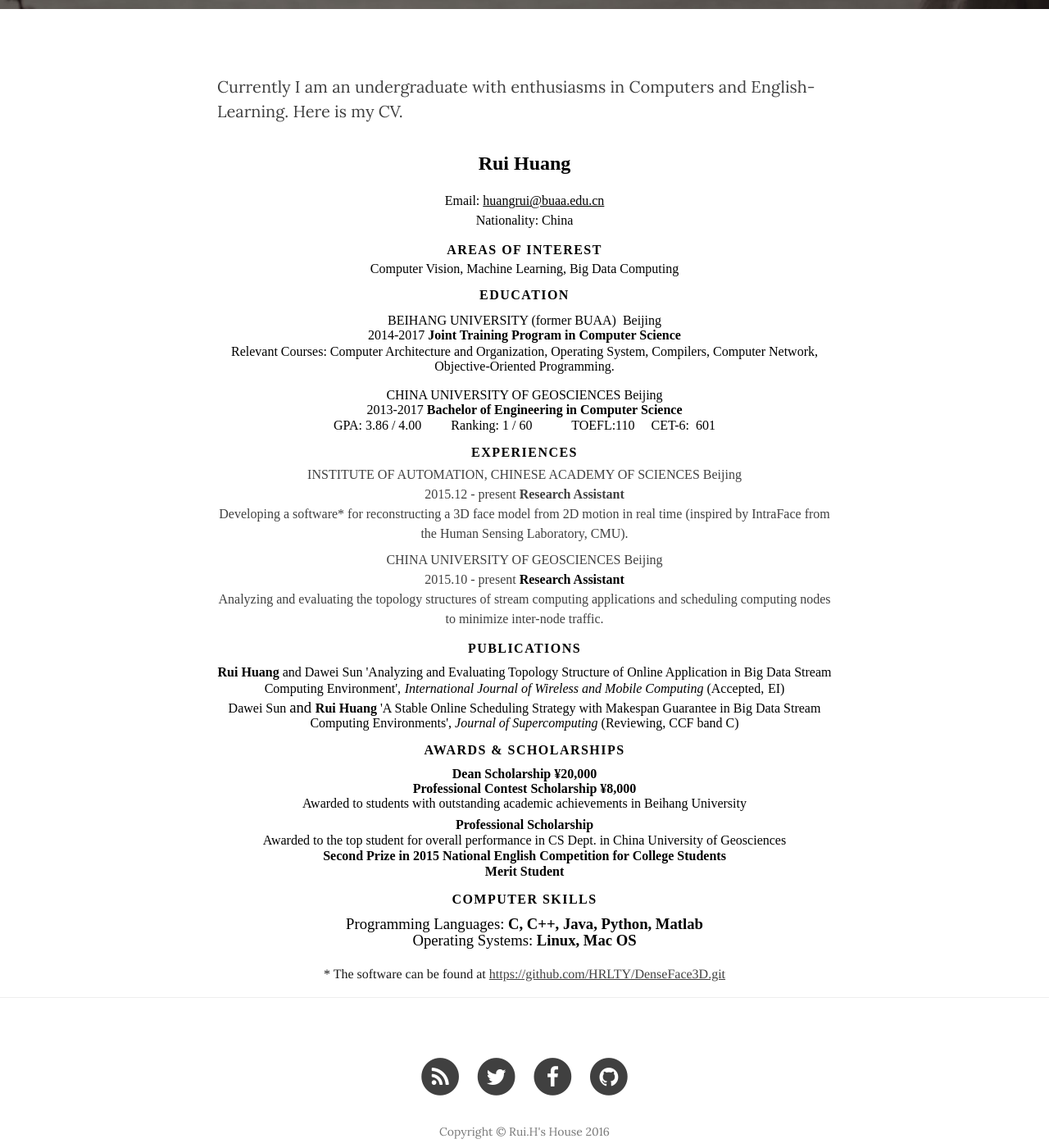
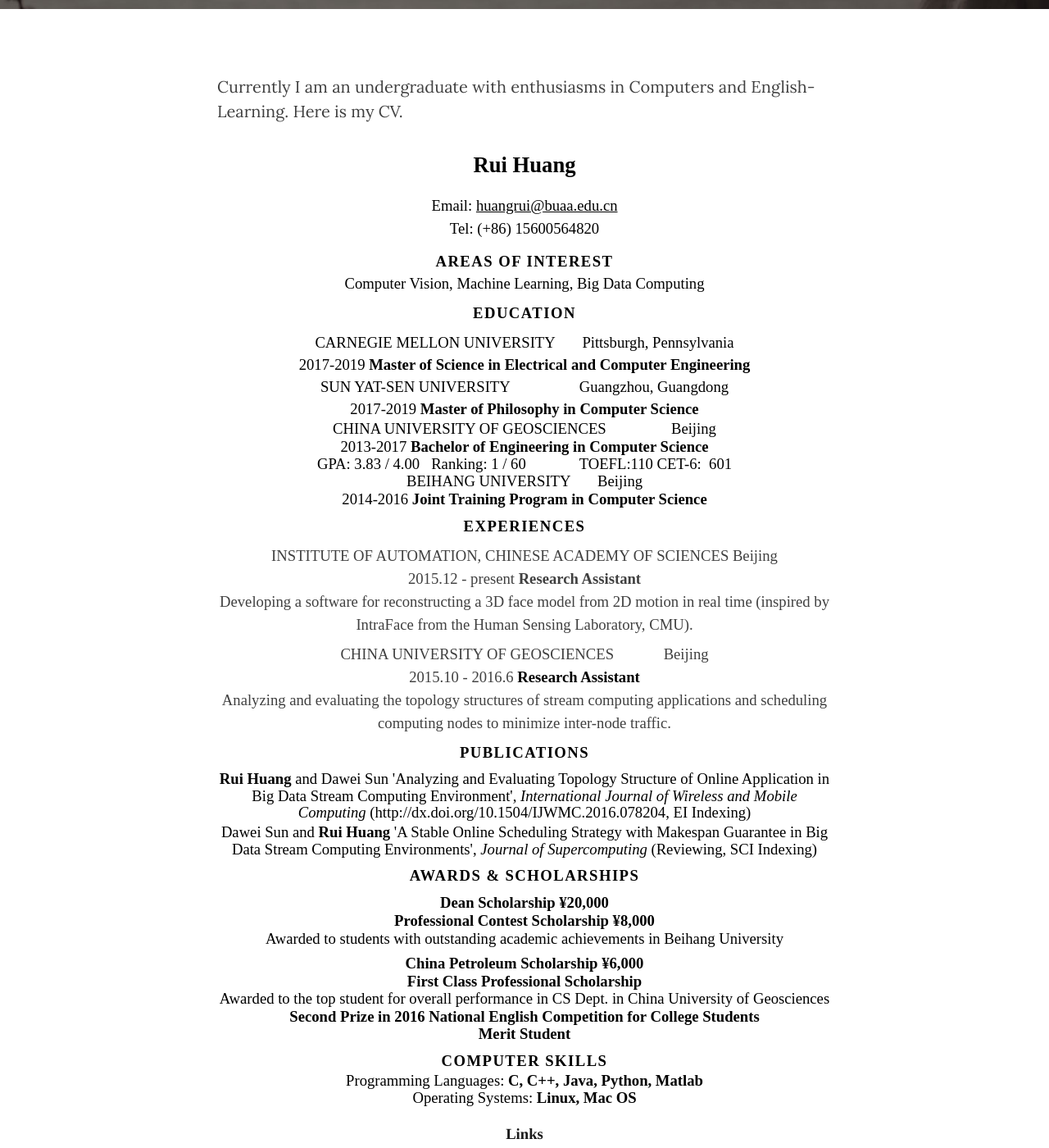
Before and after one commit to HRLTY/hrlty.github.io, a Jekyll site: the page built from about.html, in a window 1280 px wide and 1400 px high, scrolled down 437 px. Shown: the whole window at 82% size. Built offline with Jekyll 4.4.1, drawn with Linux system fonts in a browser that asks for light colours; nearby versions of some CDN libraries; some of the changed text lies outside the part shown.

Commit message:
update cv

```diff
--- a/about.html
+++ b/about.html
@@ -6,7 +6,6 @@
 ---
 
 <p>Currently I am an undergraduate with enthusiasms in Computers and English-Learning. Here is my CV.</p>
-<html>
 <html>
 
 <head>
@@ -35,9 +34,6 @@
 @font-face
 	{font-family:Baskerville;
 	panose-1:2 2 5 2 7 4 1 2 3 3;}
-@font-face
-	{font-family:"Baskerville SemiBold";
-	panose-1:2 2 7 2 7 4 0 2 2 3;}
  /* Style Definitions */
 p.MsoNormal, li.MsoNormal, div.MsoNormal
 	{margin:0cm;
@@ -149,135 +145,155 @@
 <div class=WordSection1>
 
 <p class=Name align=center style='text-align:center'><b><span lang=PT
-style='font-size:18.0pt;font-family:"Times New Roman"'>Rui Huang</span></b></p>
+style='font-size:20.0pt;font-family:"Times New Roman"'>Rui Huang</span></b></p>
 
 <p class=Subheading align=center style='text-align:center'><span
-style='font-size:12.0pt;font-family:"Times New Roman";font-weight:normal'>Email:
+style='font-size:14.0pt;font-family:"Times New Roman";font-weight:normal'>Email:
 <span class=Hyperlink0><span style='text-decoration:none'>huangrui@buaa.edu.cn</span></span></span></p>
 
 <p class=Subheading align=center style='text-align:center'><span
-style='font-size:12.0pt;font-family:"Times New Roman";font-weight:normal'>Nationality:
-China</span></p>
+style='font-size:14.0pt;font-family:"Times New Roman";font-weight:normal'>Tel:
+(+86) 15600564820</span></p>
 
 <p class=Heading align=center style='text-align:center'><span style='font-size:
-12.0pt;font-family:"Times New Roman"'>Areas of interest</span></p>
+14.0pt;font-family:"Times New Roman";text-transform:none'>AREAS OF INTEREST</span></p>
 
 <p class=Body2 align=center style='margin-bottom:6.0pt;text-align:center'><span
-lang=PT style='font-size:12.0pt;line-height:140%;font-family:"Times New Roman";
+lang=PT style='font-size:14.0pt;line-height:140%;font-family:"Times New Roman";
 color:black'>Computer Vision, Machine Learning, Big Data Computing</span></p>
 
-<p class=Heading align=center style='margin-top:6.0pt;text-align:center'><span
-style='font-size:12.0pt;font-family:"Times New Roman"'>EDUCATION</span></p>
+<p class=Heading align=center style='margin-top:0cm;margin-right:0cm;
+margin-bottom:6.0pt;margin-left:0cm;text-align:center'><span style='font-size:
+14.0pt;font-family:"Times New Roman"'>EDUCATION</span></p>
 
-<p class=Body align=center style='margin-top:8.0pt;margin-right:0cm;margin-bottom:
-0cm;margin-left:0cm;margin-bottom:.0001pt;text-align:center;line-height:normal'><span
-style='font-family:"Times New Roman"'>BEIHANG UNIVERSITY (former BUAA) &nbsp;Beijing</span></p>
+<p class=MsoNormal align=center style='text-align:center'><span
+style='font-size:14.0pt;color:black'>CARNEGIE MELLON UNIVERSITY&nbsp;&nbsp;&nbsp;&nbsp;&nbsp;&nbsp; </span><span
+style='font-size:14.0pt;color:black'>Pittsburgh, Pennsylvania</span></p>
 
-<p class=Body align=center style='margin-bottom:1.0pt;text-align:center;
-line-height:normal'><span style='font-family:"Times New Roman"'>2014-2017 <b>Joint
-Training Program in <span lang=DE>Computer Science</span></b></span></p>
+<p class=Body2 align=center style='margin-bottom:0cm;margin-bottom:.0001pt;
+text-align:center'><span style='font-size:14.0pt;line-height:140%;font-family:
+"Times New Roman";color:black'>2017-2019 <b>Master of Science in Electrical and
+Computer Engineering</b></span></p>
+
+<p class=MsoNormal align=center style='text-align:center'><span
+style='font-size:14.0pt;color:black'>SUN YAT-SEN UNIVERSITY&nbsp;&nbsp;&nbsp;&nbsp;&nbsp;&nbsp;&nbsp;&nbsp;&nbsp;&nbsp;&nbsp;&nbsp;&nbsp;&nbsp;&nbsp;&nbsp;&nbsp; </span><span
+style='font-size:14.0pt;color:black'>Guangzhou, Guangdong</span></p>
+
+<p class=Body2 align=center style='margin-bottom:0cm;margin-bottom:.0001pt;
+text-align:center'><span style='font-size:14.0pt;line-height:140%;font-family:
+"Times New Roman";color:black'>2017-2019 <b>Master of Philosophy in Computer
+Science</b></span></p>
 
 <p class=Body align=center style='margin-bottom:0cm;margin-bottom:.0001pt;
-text-align:center;line-height:normal'><span style='font-family:"Times New Roman"'>Relevant
-Courses: Computer Architecture and Organization, Operating System, Compilers,
-Computer Network, Objective-Oriented Programming.</span></p>
-
-<p class=Body align=center style='margin-top:13.0pt;margin-right:0cm;
-margin-bottom:0cm;margin-left:0cm;margin-bottom:.0001pt;text-align:center;
-line-height:normal'><span style='font-family:"Times New Roman"'>CHINA
-UNIVERSITY OF GEOSCIENCES Beijing</span></p>
-
-<p class=Body align=center style='margin-bottom:1.0pt;text-align:center;
-line-height:normal'><span style='font-family:"Times New Roman"'>2013-2017 <b>Bachelor
-of <span lang=NL>Engineering</span> in <span lang=DE>Computer Science</span></b></span></p>
+text-align:center;line-height:normal'><span style='font-size:14.0pt;font-family:
+"Times New Roman"'>CHINA UNIVERSITY OF GEOSCIENCES&nbsp;&nbsp;&nbsp;&nbsp;&nbsp;&nbsp;&nbsp; &nbsp;&nbsp;&nbsp;&nbsp;&nbsp;&nbsp;&nbsp;&nbsp; Beijing</span></p>
 
 <p class=Body align=center style='margin-bottom:0cm;margin-bottom:.0001pt;
-text-align:center'><span style='font-family:"Times New Roman"'>GPA: 3.86 / 4.00&nbsp;&nbsp;&nbsp;&nbsp;&nbsp;&nbsp;&nbsp;&nbsp; Ranking:
-1 / 60&nbsp;&nbsp;&nbsp;&nbsp;&nbsp;&nbsp;&nbsp;&nbsp;&nbsp;&nbsp;&nbsp; TOEFL:110&nbsp;&nbsp;&nbsp;&nbsp; CET-6:&nbsp;
+text-align:center;line-height:normal'><span style='font-size:14.0pt;font-family:
+"Times New Roman"'>2013-2017 <b>Bachelor of <span lang=NL>Engineering</span> in
+<span lang=DE>Computer Science</span></b></span></p>
+
+<p class=Body align=center style='margin-bottom:0cm;margin-bottom:.0001pt;
+text-align:center'><span style='font-size:14.0pt;line-height:110%;font-family:
+"Times New Roman"'>GPA: 3.83 / 4.00&nbsp;&nbsp; Ranking: 1 / 60&nbsp;&nbsp;&nbsp;&nbsp; &nbsp;&nbsp;&nbsp;&nbsp;&nbsp;&nbsp;&nbsp;&nbsp; TOEFL:110 CET-6:&nbsp;
 601</span></p>
 
-<p class=Heading align=center style='margin-bottom:2.5pt;text-align:center'><span
-style='font-size:12.0pt;font-family:"Times New Roman"'>Experiences</span></p>
+<p class=Body align=center style='margin-bottom:0cm;margin-bottom:.0001pt;
+text-align:center;line-height:normal'><span style='font-size:14.0pt;font-family:
+"Times New Roman"'>BEIHANG UNIVERSITY&nbsp;&nbsp;&nbsp;&nbsp;&nbsp;&nbsp; Beijing</span></p>
+
+<p class=Body align=center style='margin-bottom:0cm;margin-bottom:.0001pt;
+text-align:center;line-height:normal'><span style='font-size:14.0pt;font-family:
+"Times New Roman"'>2014-2016 <b>Joint Training Program in <span lang=DE>Computer
+Science</span></b></span></p>
+
+<p class=Heading align=center style='margin-top:6.0pt;margin-right:0cm;
+margin-bottom:6.0pt;margin-left:0cm;text-align:center'><span style='font-size:
+14.0pt;font-family:"Times New Roman";text-transform:none'>EXPERIENCES</span></p>
 
 <p class=MsoNormal align=center style='text-align:center;text-autospace:none;
-border:none'>INSTITUTE OF AUTOMATION, CHINESE ACADEMY OF SCIENCES Beijing</p>
+border:none'><span style='font-size:14.0pt'>INSTITUTE OF AUTOMATION, CHINESE
+ACADEMY OF SCIENCES Beijing</span></p>
 
 <p class=MsoNormal align=center style='text-align:center;text-autospace:none;
-border:none'>2015.12 - present <b>Research Assistant</b></p>
+border:none'><span style='font-size:14.0pt'>2015.12 - present <b>Research
+Assistant</b></span></p>
 
 <p class=MsoNormal align=center style='margin-bottom:6.0pt;text-align:center;
-text-autospace:none;border:none'>Developing a software* for reconstructing a 3D
-face model from 2D motion in real time (inspired by IntraFace from the Human
-Sensing Laboratory, CMU).</p>
+text-autospace:none;border:none'><span style='font-size:14.0pt'>Developing a
+software for reconstructing a 3D face model from 2D motion in real time (inspired
+by IntraFace from the Human Sensing Laboratory, CMU).</span></p>
 
 <p class=MsoNormal align=center style='text-align:center;text-autospace:none;
-border:none'>CHINA UNIVERSITY OF GEOSCIENCES Beijing</p>
+border:none'><span style='font-size:14.0pt'>CHINA UNIVERSITY OF GEOSCIENCES&nbsp;&nbsp;&nbsp;&nbsp;&nbsp; &nbsp;&nbsp;&nbsp;&nbsp;&nbsp;&nbsp; Beijing</span></p>
 
 <p class=MsoNormal align=center style='text-align:center;text-autospace:none;
-border:none'>2015.10 - present <b><span style='color:black'>Research Assistant</span></b></p>
+border:none'><span style='font-size:14.0pt'>2015.10 - 2016.6 <b><span
+style='color:black'>Research Assistant</span></b></span></p>
 
 <p class=MsoNormal align=center style='margin-bottom:6.0pt;text-align:center;
-text-autospace:none;border:none'>Analyzing and evaluating the topology
-structures of stream computing applications and scheduling computing nodes to
-minimize inter-node traffic.</p>
+text-autospace:none;border:none'><span style='font-size:14.0pt'>Analyzing and
+evaluating the topology structures of stream computing applications and scheduling
+computing nodes to minimize inter-node traffic.</span></p>
 
-<p class=Heading align=center style='margin-bottom:6.0pt;text-align:center'><span
-style='font-size:12.0pt;font-family:"Times New Roman"'>PublicationS</span></p>
+<p class=Heading align=center style='margin-top:6.0pt;margin-right:0cm;
+margin-bottom:6.0pt;margin-left:0cm;text-align:center'><span style='font-size:
+14.0pt;font-family:"Times New Roman";text-transform:none'>PUBLICATIONS</span></p>
 
 <p class=Body align=center style='margin-bottom:2.5pt;text-align:center'><b><span
-lang=PT style='font-family:"Times New Roman"'>Rui Huang</span></b><span
-style='font-family:"Times New Roman"'> and <span lang=DE>Dawei Sun</span> 'Analyzing
-and Evaluating Topology Structure of Online Application in Big Data Stream Computing
-Environment',</span><span style='font-size:14.0pt;line-height:110%'> </span><i><span
-style='font-family:"Times New Roman"'>International Journal of Wireless and
-Mobile Computing</span></i><span style='font-family:"Times New Roman"'> (Accepted,</span><span
-style='font-size:14.0pt;line-height:110%'> </span><span style='font-family:
-"Times New Roman"'>EI)</span></p>
+lang=PT style='font-size:14.0pt;line-height:110%;font-family:"Times New Roman"'>Rui
+Huang</span></b><span style='font-size:14.0pt;line-height:110%;font-family:
+"Times New Roman"'> and <span lang=DE>Dawei Sun</span> 'Analyzing and
+Evaluating Topology Structure of Online Application in Big Data Stream Computing
+Environment', <i>International Journal of Wireless and Mobile Computing</i> (http://dx.doi.org/10.1504/IJWMC.2016.078204,
+EI Indexing)</span></p>
 
 <p class=Body align=center style='margin-bottom:0cm;margin-bottom:.0001pt;
-text-align:center'><span style='font-family:"Times New Roman"'>Dawei Sun </span><span
-style='font-size:14.0pt;line-height:110%'>and </span><b><span style='font-family:
-"Times New Roman"'>Rui Huang</span></b><span style='font-family:"Times New Roman"'>
-'A Stable Online Scheduling Strategy with Makespan Guarantee in Big Data Stream
-Computing Environments', <i>Journal of Supercomputing </i>(Reviewing, CCF band
-C)</span></p>
+text-align:center'><span style='font-size:14.0pt;line-height:110%;font-family:
+"Times New Roman"'>Dawei Sun and <b>Rui Huang</b> 'A Stable Online Scheduling
+Strategy with Makespan Guarantee in Big Data Stream Computing Environments', <i>Journal
+of Supercomputing </i>(Reviewing, SCI Indexing)</span></p>
 
-<p class=Heading align=center style='margin-bottom:6.0pt;text-align:center'><span
-style='font-size:12.0pt;font-family:"Times New Roman"'>AWARDS <span lang=DE>&amp;
-SCHOLARSHIPS</span></span></p>
+<p class=Heading align=center style='margin-top:6.0pt;margin-right:0cm;
+margin-bottom:6.0pt;margin-left:0cm;text-align:center'><span style='font-size:
+14.0pt;font-family:"Times New Roman"'>AWARDS <span lang=DE>&amp; SCHOLARSHIPS</span></span></p>
+
+<p class=Body align=center style='margin-top:6.0pt;margin-right:0cm;margin-bottom:
+0cm;margin-left:0cm;margin-bottom:.0001pt;text-align:center;line-height:normal'><b><span
+style='font-size:14.0pt;font-family:"Times New Roman"'>Dean Scholarship ¥20,000</span></b></p>
 
 <p class=Body align=center style='margin-bottom:0cm;margin-bottom:.0001pt;
-text-align:center;line-height:normal'><b><span style='font-family:"Times New Roman"'>Dean
-Scholarship ¥20,000</span></b></p>
+text-align:center;line-height:normal'><b><span style='font-size:14.0pt;
+font-family:"Times New Roman"'>Professional Contest Scholarship ¥8,000</span></b></p>
+
+<p class=Body align=center style='margin-bottom:6.0pt;text-align:center;
+line-height:normal'><span style='font-size:14.0pt;font-family:"Times New Roman"'>Awarded
+to students with outstanding academic achievements in Beihang University</span></p>
 
 <p class=Body align=center style='margin-bottom:0cm;margin-bottom:.0001pt;
-text-align:center;line-height:normal'><b><span style='font-family:"Times New Roman"'>Professional
-Contest Scholarship ¥8,000</span></b></p>
-
-<p class=Body align=center style='margin-bottom:6.0pt;text-align:center;
-line-height:normal'><span style='font-family:"Times New Roman"'>Awarded to
-students with outstanding academic achievements in Beihang University</span></p>
+text-align:center;line-height:normal'><b><span style='font-size:14.0pt;
+font-family:"Times New Roman"'>China Petroleum Scholarship ¥6,000</span></b></p>
 
 <p class=Body align=center style='margin-bottom:0cm;margin-bottom:.0001pt;
-text-align:center;line-height:normal'><b><span style='font-family:"Times New Roman"'>Professional
-Scholarship</span></b></p>
+text-align:center;line-height:normal'><b><span style='font-size:14.0pt;
+font-family:"Times New Roman"'>First Class Professional Scholarship</span></b></p>
 
 <p class=FreeForm align=center style='margin-bottom:0cm;margin-bottom:.0001pt;
-text-align:center;line-height:15.0pt'><span style='font-family:"Times New Roman"'>Awarded
-to the top student for overall performance in CS Dept. in China University of
-Geosciences</span></p>
+text-align:center;line-height:15.0pt'><span style='font-size:14.0pt;font-family:
+"Times New Roman"'>Awarded to the top student for overall performance in CS
+Dept. in China University of Geosciences</span></p>
 
 <p class=Body2 align=center style='margin-bottom:0cm;margin-bottom:.0001pt;
-text-align:center;line-height:normal'><b><span style='font-size:12.0pt;
-font-family:"Times New Roman";color:windowtext'>Second Prize in 2015 National English
-Competition for College Students</span></b></p>
+text-align:center;line-height:normal'><b><span style='font-size:14.0pt;
+font-family:"Times New Roman";color:windowtext'>Second Prize in 2016 National
+English Competition for College Students</span></b></p>
 
 <p class=FreeForm align=center style='margin-bottom:0cm;margin-bottom:.0001pt;
-text-align:center;line-height:15.0pt'><b><span style='font-family:"Times New Roman";
-color:windowtext'>Merit Student</span></b></p>
+text-align:center;line-height:15.0pt'><b><span style='font-size:14.0pt;
+font-family:"Times New Roman";color:windowtext'>Merit Student</span></b></p>
 
-<p class=Heading align=center style='margin-bottom:6.0pt;text-align:center'><span
-style='font-size:12.0pt;font-family:"Times New Roman"'>Computer <span lang=DA>SKILLS</span></span></p>
+<p class=Heading align=center style='margin-top:6.0pt;text-align:center'><span
+style='font-size:14.0pt;font-family:"Times New Roman"'>COMPUTER SKILLS</span></p>
 
 <p class=Body align=center style='margin-bottom:0cm;margin-bottom:.0001pt;
 text-align:center'><span style='font-size:14.0pt;line-height:110%;font-family:
@@ -288,13 +304,23 @@
 "Times New Roman"'>Operating Systems:<b> Linux, Mac OS</b></span></p>
 
 <p class=Body align=center style='margin-bottom:0cm;margin-bottom:.0001pt;
-text-align:center'><b><span style='font-size:14.0pt;line-height:110%;
+text-align:center'><b><span style='font-size:16.0pt;line-height:110%;
 font-family:"Times New Roman"'>&nbsp;</span></b></p>
 
+<p class=Body align=center style='margin-bottom:6.0pt;text-align:center'><b><span
+style='font-size:14.0pt;line-height:110%;font-family:Times;color:#191919'>Links</span></b></p>
+
 <p class=Body align=center style='margin-bottom:0cm;margin-bottom:.0001pt;
-text-align:center'><span style='line-height:110%;font-family:Times;color:#191919'>*
-The software can be found at <a href="https://github.com/HRLTY/DenseFace3D.git">https://github.com/HRLTY/DenseFace3D.git</a></span></p>
+text-align:center'><span style='font-size:12.0pt;line-height:110%;font-family:
+Times;color:#191919'>The DenseFace3D software: <a
+href="https://github.com/HRLTY/DenseFace3D.git"><span style='color:black'>https://github.com/HRLTY/DenseFace3D.git</span></a></span></p>
 
+<p class=Body align=center style='margin-bottom:0cm;margin-bottom:.0001pt;
+text-align:center'><span style='color:#191919;font-size:12.0pt;line-height:110%;font-family:
+"Times New Roman"'>My Google Scholar: <a
+href="https://scholar.google.com/citations?hl=en&amp;user=bRfF5LcAAAAJ"><span style='color:black'>https://scholar.google.com/citations?hl=en&amp;user=bRfF5LcAAAAJ</span></a></span></p>
+<p class=Body align=right style='text-align:right'><b><span
+style='font-size:10.0pt;line-height:110%;font-family:Times;color:#191919'>Update on Oct 23.2016</span></b></p>
 </div>
 
 </body>
```
